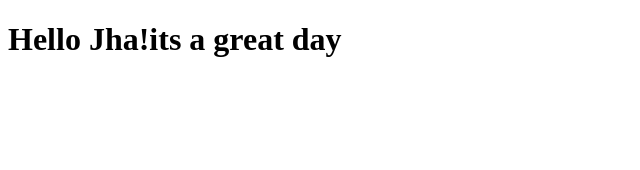
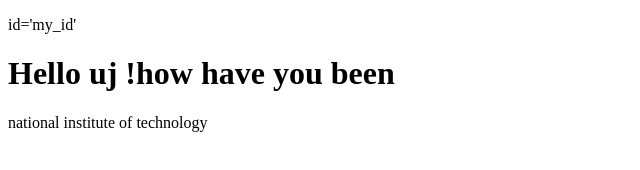
Before and after one commit to You2Ash/coursera-test, a plain HTML site: page site/index.html in a window 1280 px wide. Shown: the whole page, without its empty margins (0-640 px from the left). Drawn offline with Linux system fonts and the light colour scheme.

Commit message:
third commit

```diff
--- a/site/index.html
+++ b/site/index.html
@@ -2,8 +2,12 @@
 <html>
 <head>
 	<title>Hello Jha</title>
+	<p> id='my_id'</p>
 </head>
 <body>
-<h1>Hello Jha!its a great day</h1>
+<h1>Hello uj !how have you been</h1>
 </body>
+<p>national institute of technology</p>
+<p></p>
+
 </html>
```
